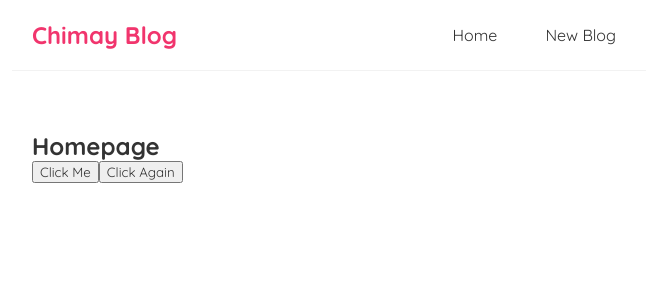
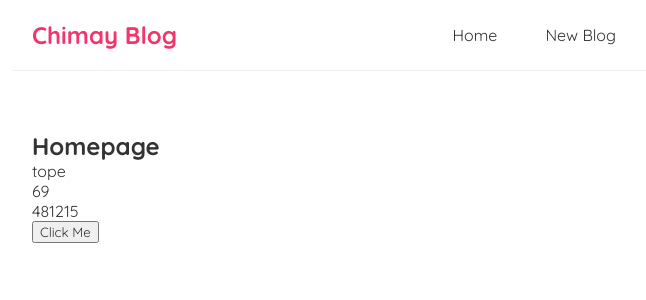
Before and after one commit to wystanyap/javron, a React (Create React App) app in the folder dojoblog/: page / in a window 1280 px wide. Shown: the top 300 px of the page, without its empty margins (308-954 px from the left). Built offline with nearby package versions, Linux system fonts and the light colour scheme.

Commit message:
fifth day useState react hooks

```diff
--- a/dojoblog/src/Home.js
+++ b/dojoblog/src/Home.js
@@ -1,18 +1,26 @@
+import { useState } from "react";
+
 const Home = () => {
 
-    const handleClick = (e) => {
-        console.log('Hello, Javron')
+   // let name = 'tope';
+   const [name, setName] = useState('tope');
+   const [age, setAge] = useState(69);
+   const [random, setRandom] = useState([4,8,12,15])
+
+    const handleClick = () => {
+        setName('koy');
+        setAge(42);
+        setRandom([22,44,33])
     }
 
-    const clickAgain = (name, e) => {
-        console.log('Hello' + name, e.target);
-    }
 
     return (
         <div className="home">
             <h2>Homepage</h2>
+            <p>{name}</p>
+            <p>{age}</p>
+            <p>{random}</p>
             <button onClick={handleClick}>Click Me</button>
-            <button onClick={(e) => {clickAgain('jabol',e);}}>Click Again</button>
         </div>
      );
 }
```
